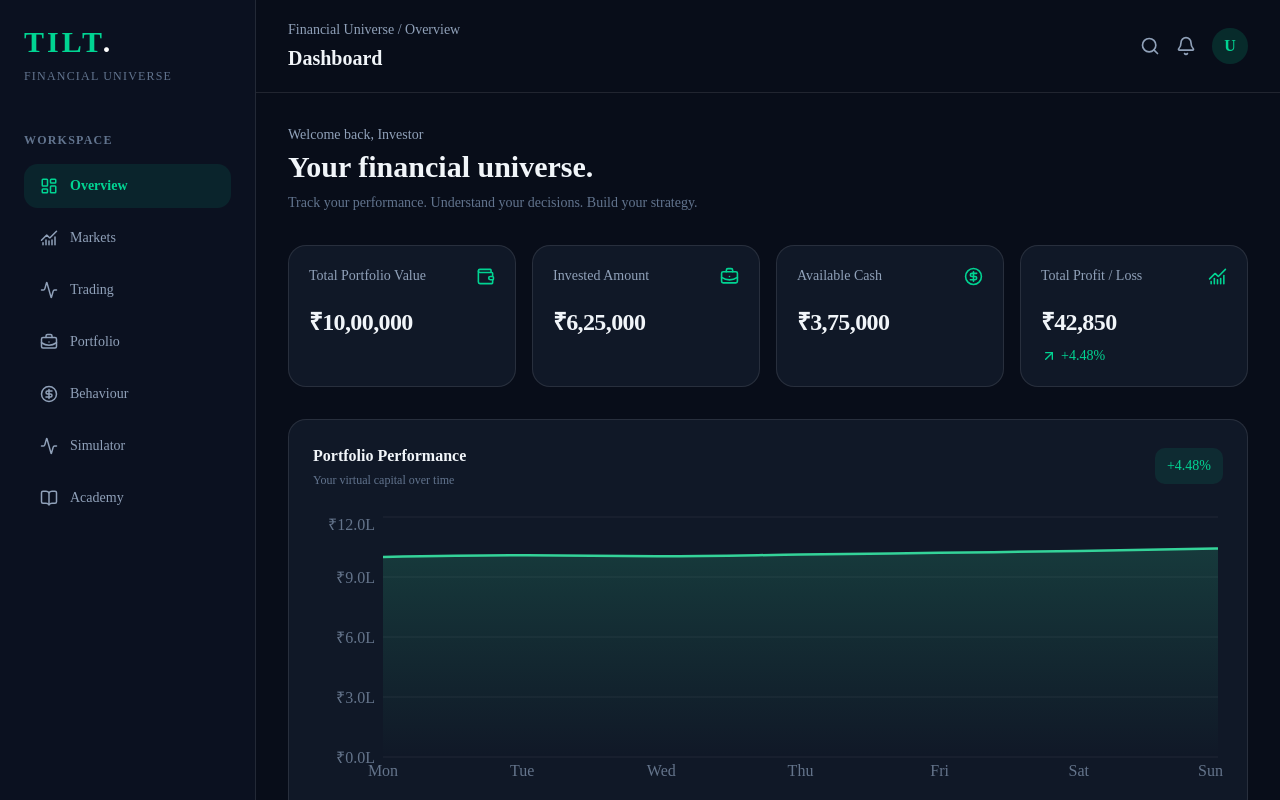
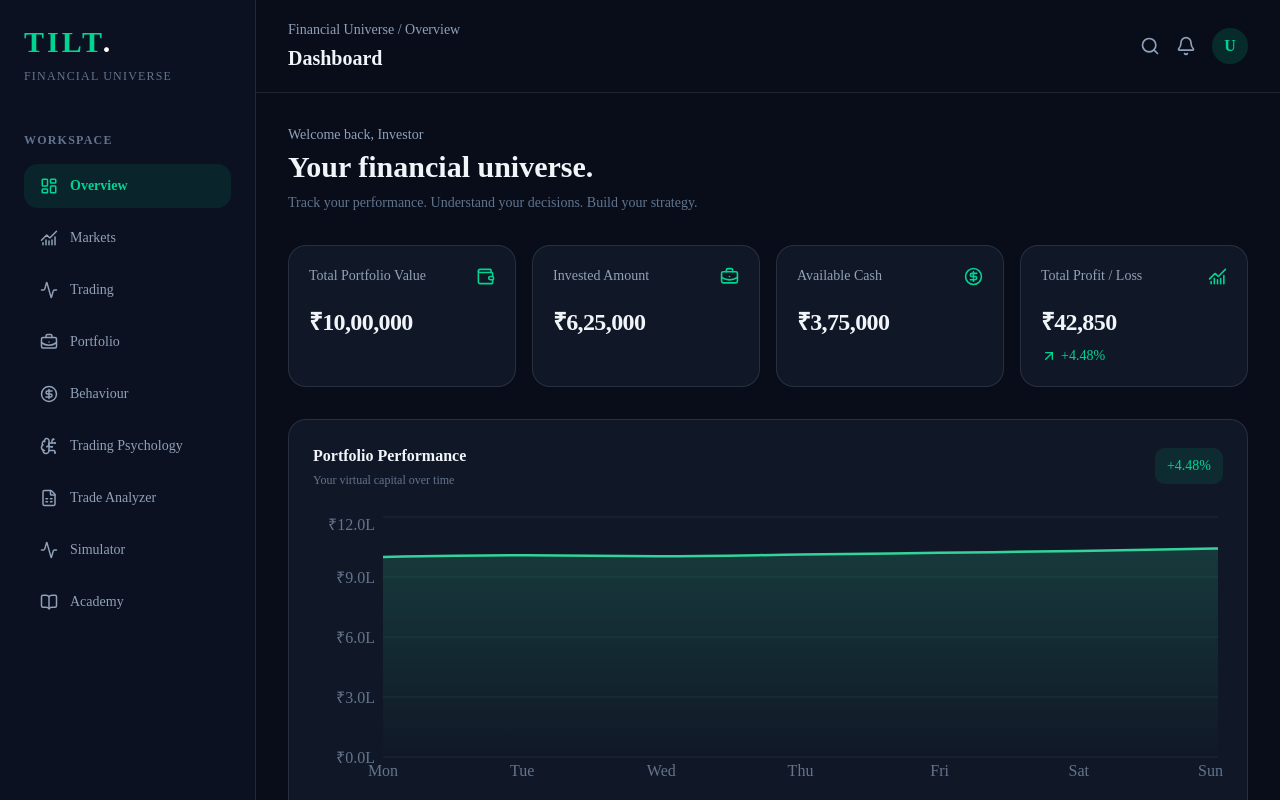
Before and after one commit to iluxon09/Chinese-Spy, a Next.js app: page / in a window 1280 px wide. Shown: the top 800 px of the page. Built offline with nearby package versions, Linux system fonts and the light colour scheme.

Commit message:
Add analytics pages to app navigation

```diff
--- a/components/app-sidebar.tsx
+++ b/components/app-sidebar.tsx
@@ -10,6 +10,8 @@ import {
   CircleDollarSign,
   BookOpen,
   Settings,
+  BrainCircuit,
+  FileSpreadsheet,
 } from "lucide-react";
 
 const navigation = [
@@ -18,6 +20,8 @@ const navigation = [
   { label: "Trading", href: "/trading", icon: Activity },
   { label: "Portfolio", href: "/portfolio", icon: BriefcaseBusiness },
   { label: "Behaviour", href: "/behaviour", icon: CircleDollarSign },
+  { label: "Trading Psychology", href: "/portfolio/insights", icon: BrainCircuit },
+  { label: "Trade Analyzer", href: "/portfolio/history", icon: FileSpreadsheet },
   { label: "Simulator", href: "/simulator", icon: Activity },
   { label: "Academy", href: "/academy", icon: BookOpen },
 ];
@@ -35,20 +39,16 @@ export default function AppSidebar() {
           FINANCIAL UNIVERSE
         </p>
       </Link>
-
       <p className="mb-4 text-xs font-semibold uppercase tracking-widest text-slate-500">
         Workspace
       </p>
-
       <nav className="space-y-2">
         {navigation.map((item) => {
           const Icon = item.icon;
           const active =
             item.href === "/"
               ? pathname === "/"
-              : pathname === item.href ||
-                pathname.startsWith(item.href + "/");
-
+              : pathname === item.href || pathname.startsWith(item.href + "/");
           return (
             <Link
               key={item.href}
@@ -65,13 +65,10 @@ export default function AppSidebar() {
           );
         })}
       </nav>
-
       <div className="mt-auto rounded-2xl border border-white/10 bg-white/[0.03] p-4">
         <Settings size={18} className="mb-3 text-slate-400" />
         <p className="text-sm font-medium">Simulation Mode</p>
-        <p className="mt-1 text-xs text-emerald-400">
-          Virtual environment active
-        </p>
+        <p className="mt-1 text-xs text-emerald-400">Virtual environment active</p>
       </div>
     </aside>
   );
```
